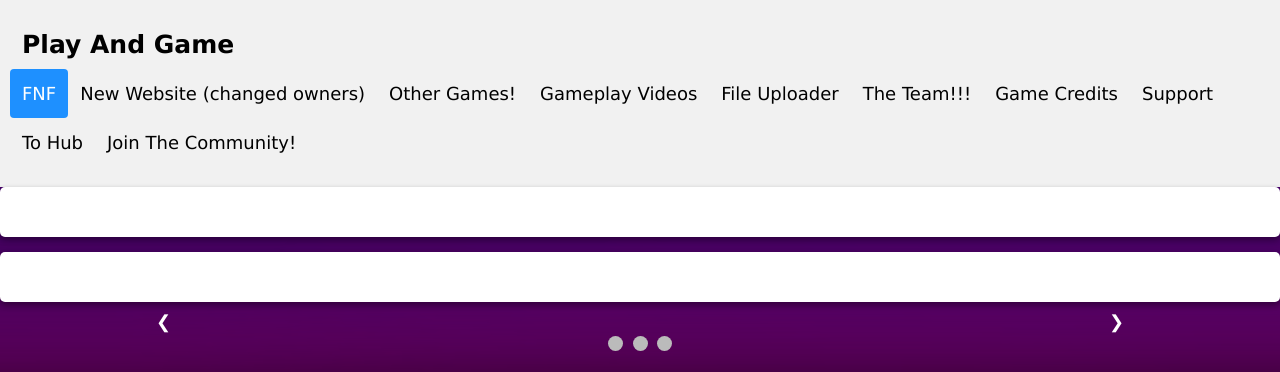
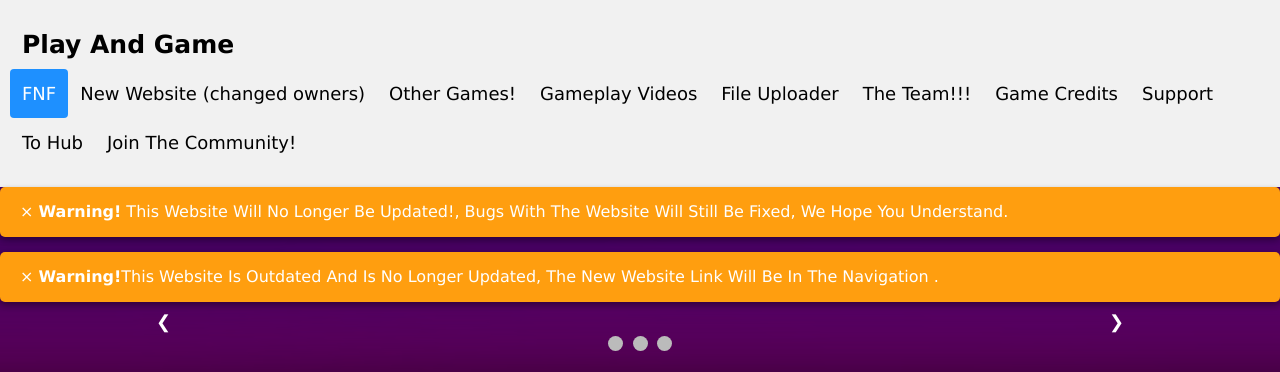
Before and after one commit to Mr-funkinguy/Play-And-Game-Archive, a plain HTML site: page index.html in a window 1280 px wide. Shown: the top 372 px of the page. Drawn offline with Linux system fonts and the light colour scheme.

Commit message:
Update index.html

```diff
--- a/index.html
+++ b/index.html
@@ -52,6 +52,10 @@
     line-height: 20px;
     margin-bottom: 15px;
     animation: grow 0.5s ease-in forwards;
+}
+
+.notification-warning {
+    background-color: #ff9e0f;
 }
 
   .header a.logo {
```
